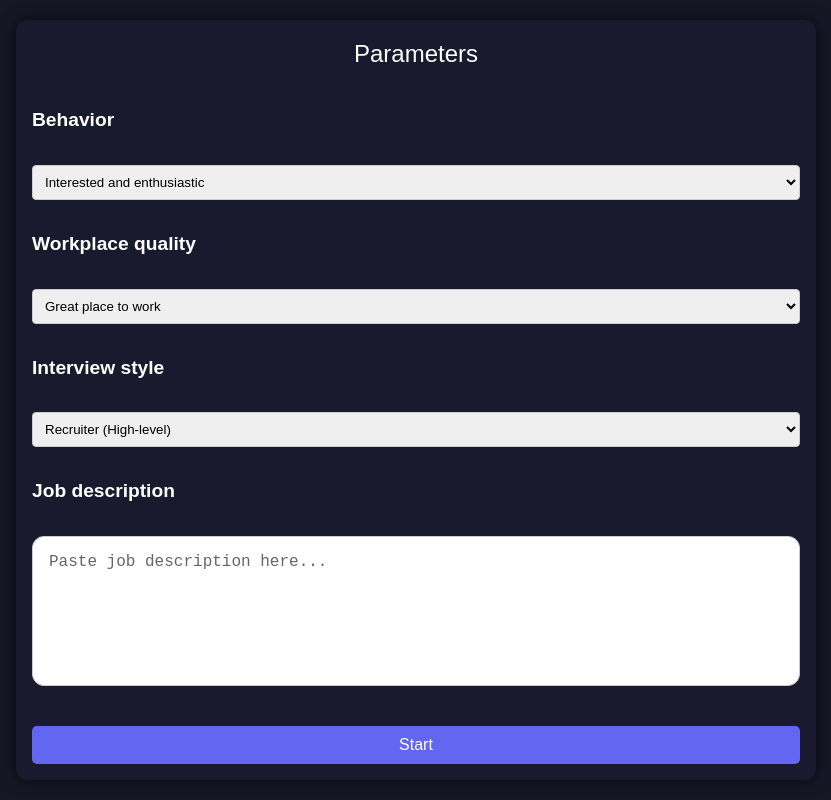
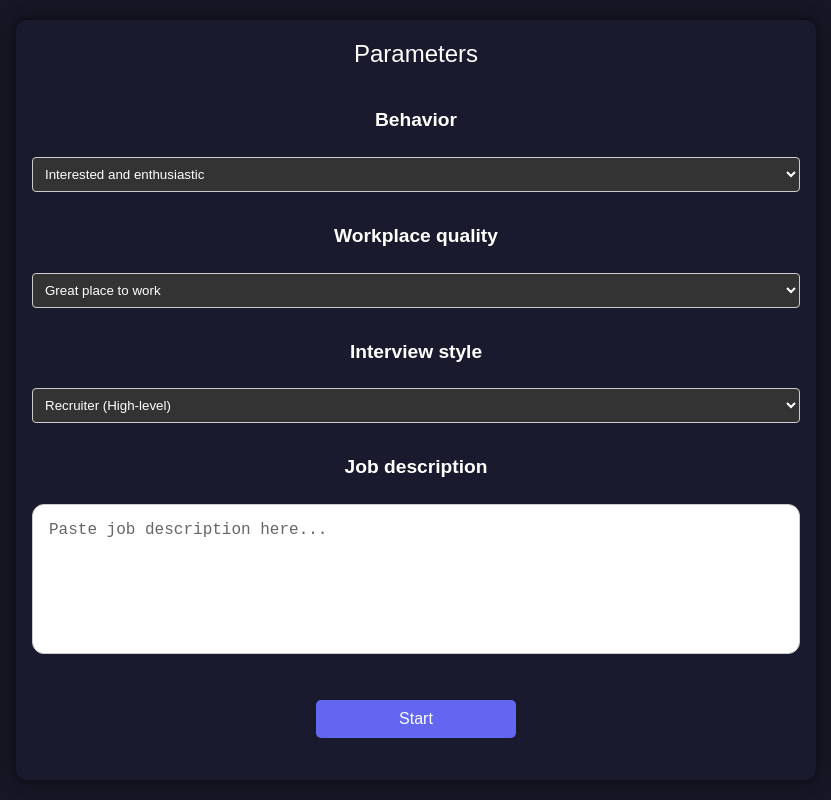
Before and after one commit to YaroslavZakomornyy/AI-Interview-Assistant, a React (Vite) app: page /chat in a window 1280 px wide. Shown: the whole page, without its empty margins (224-1055 px from the left). Built offline with nearby package versions, Linux system fonts and the light colour scheme.

Commit message:
fixing UI alignment issues

```diff
--- a/src/components/interview-parameters/InterviewParameters.css
+++ b/src/components/interview-parameters/InterviewParameters.css
@@ -1,47 +1,59 @@
 .settings-container {
-  /* min-height: 100vh; */
   width: 100%;
-  height: 100%; /* Adjust this if needed */
+  height: 100%;
   background-color: #1a1a2e;
   border-radius: 12px;
   padding: 1rem;
   max-width: 800px;
   margin: 0 auto;
-  /* height: 70vh; */
   display: flex;
   flex-direction: column;
   gap: 14px;
-  /* justify-content: space-between; */
   box-shadow: 0 0 15px rgba(0, 0, 0, 0.5);
-  text-align: left;
   font-family: sans-serif;
-  padding: 1rem;
+  overflow-y: auto; /* Allow vertical scroll within the container */
 }
 
 label {
   font-weight: bold;
-  font-size: 1.2rem; /* Adjust the font size as needed */
-  display: block; /* Makes the label display on a new line */
-  margin-bottom: 1rem;
+  font-size: 1.2rem;
+  display: block;
+  margin-bottom: 0.5rem; /* Adjust spacing between label and input */
 }
 
-select {
+select, .job-description-input {
   border: 1px solid #ccc;
   padding: 0.5rem;
   border-radius: 4px;
+  background-color: #333; /* Ensure consistent background color */
+  color: #fff;
   margin-bottom: 1rem;
+  width: 100%; /* Full width to match container */
+}
+
+.job-description-input {
+  min-height: 100px;
+  resize: none; /* Prevent resizing */
 }
 
 button {
-  /* ... other styles ... */
   background-color: #333;
   color: #fff;
   padding: 0.75rem 1rem;
   border: none;
   border-radius: 4px;
   cursor: pointer;
+  font-weight: bold;
 }
 
-.settings-container button {
-  margin-top: auto;
+.settings-container button.start-button {
+  margin-top: 1rem; /* Space above the button */
+  align-self: center; /* Center the button horizontally */
+  width: 100%; /* Make button span full width */
+  max-width: 200px; /* Optional: limit button width */
+  transition: background-color 0.3s;
 }
+
+.settings-container button.start-button:hover {
+  background-color: #444;
+}
--- a/src/components/interview-parameters/InterviewParameters.jsx
+++ b/src/components/interview-parameters/InterviewParameters.jsx
@@ -1,8 +1,7 @@
-
 import "./InterviewParameters.css";
 import { useEffect, useRef } from "react";
 
-export default function InterviewParameters({onStart}) {
+export default function InterviewParameters({ onStart }) {
   const behSelectionRef = useRef(null);
   const qualitySelectionRef = useRef(null);
   const interviewSelectionRef = useRef(null);
@@ -39,12 +38,14 @@ export default function InterviewParameters({onStart}) {
       <label htmlFor="job-description">Job description</label>
       <textarea
         id="job-description"
-        // ref={jobDescriptionRef}
         className="job-description-input"
         placeholder="Paste job description here..."
       />
 
-      <button onClick={() => onStart(behSelectionRef.current.value, qualitySelectionRef.current.value, interviewSelectionRef.current.value)}
+      {/* Start Button */}
+      <button
+        className="start-button"
+        onClick={() => onStart(behSelectionRef.current.value, qualitySelectionRef.current.value, interviewSelectionRef.current.value)}
       >
         Start
       </button>
```
Lines whose indentation alone changed are shown as unchanged.
